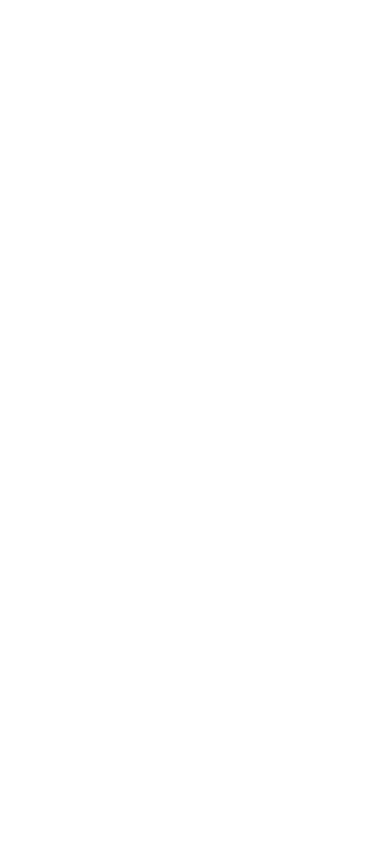
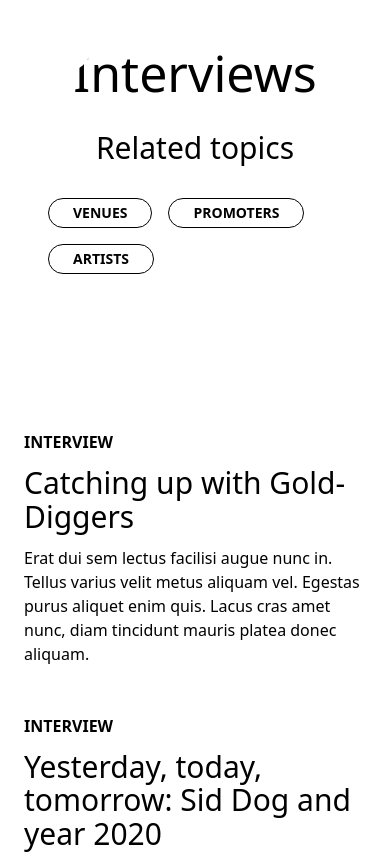
Before and after one commit to leonace924/next-tailwind-landing, a Next.js app: page /interview in a window 390 px wide. Shown: the top 854 px of the page. Built offline with nearby package versions, Linux system fonts and the light colour scheme.

Commit message:
Update tailwind config and interview page

```diff
--- a/src/components/Header/Header.js
+++ b/src/components/Header/Header.js
@@ -1,10 +1,15 @@
-import React from 'react';
+import React, { useState } from 'react';
 import Link from 'next/link';
+import Headroom from 'react-headroom';
 import Logo from '@/components/Logo/Logo';
 
 const Header = () => {
+  const [pinned, setPinned] = useState(false);
+
   return (
-    <div className="fixed top-0 left-0 w-full p-6 lg:px-20 md:px-12 z-1000">
+    <div className="fixed top-0 left-0 w-full">
+      <Headroom onPin={() => setPinned(true)} onUnpin={() => setPinned(false)}>
+        <div className="w-full p-6 lg:px-20 md:px-12 z-1000">
           <div className="flex items-center justify-between mx-auto max-w-7xl">
             <Link href="/" passHref>
               <a>
@@ -14,6 +19,8 @@
             <div className="text-base text-white underline lg:text-xl">Partner with VICE</div>
           </div>
         </div>
+      </Headroom>
+    </div>
   );
 };
 
--- a/src/pages/interview/index.js
+++ b/src/pages/interview/index.js
@@ -1,7 +1,9 @@
 import React from 'react';
 import Layout from '@/components/Layout/Layout';
 import Hero from '@/src/sections/Interview/Hero/Hero';
-import { articleContent } from '@/src/utils/textContent';
+import MidBlogs from '@/src/sections/Interview/MidBlogs/MidBlogs';
+import GetMission from '@/src/components/GetMission/GetMission';
+import { articleContent, getMissionContent } from '@/src/utils/textContent';
 
 const Home = () => {
   const { title, relatedTopics, articles } = articleContent;
@@ -9,6 +11,8 @@
   return (
     <Layout>
       <Hero title={title} relatedTopics={relatedTopics} />
+      <MidBlogs content={articles} />
+      <GetMission content={getMissionContent} />
     </Layout>
   );
 };
--- a/src/sections/Interview/Hero/Hero.js
+++ b/src/sections/Interview/Hero/Hero.js
@@ -1,11 +1,17 @@
 import React from 'react';
+import RoundText from '@/components/RoundText/RoundText';
 
 const Hero = ({ title, relatedTopics }) => {
   return (
-    <div className="flex flex-col items-center justify-center h-screen px-6 text-center lg:px-20 md:px-12">
+    <div className="flex flex-col items-center justify-center px-12 py-12 text-center lg:pb-25 lg:px-20 lg:pt-48">
       <div className="mx-auto max-w-7xl">
-        <h1 className="text-5xl leading-none text-white lg:text-7xl pt-3.5">{title}</h1>
-        <h4 className="text-base font-bold text-white uppercase lg:text-xl">Related topics</h4>
+        <h1 className="pb-8 text-5xl leading-none text-black lg:text-7xl lg:pb-12">{title}</h1>
+        <h4 className="text-3xl text-black lg:text-4xl">Related topics</h4>
+        <div className="flex flex-wrap items-center mt-6 md:justify-center lg:mt-11">
+          {relatedTopics.map((topic, id) => (
+            <RoundText key={id}>{topic.label}</RoundText>
+          ))}
+        </div>
       </div>
     </div>
   );
--- /dev/null
+++ b/src/sections/Interview/MidBlogs/MidBlogs.js
@@ -0,0 +1,25 @@
+import React from 'react';
+import BlogCard from '@/components/BlogCard/BlogCard';
+import styles from './MidBlogs.module.scss';
+
+const MidBlogs = ({ content }) => {
+  return (
+    <div>
+      <div className="px-6 mt-20 mb-12 lg:px-20 md:px-12 lg:mt-36 lg:mb-25">
+        <div className="w-full mx-auto max-w-7xl">
+          <div className="lg:grid lg:grid-cols-12 lg:gap-5">
+            <div className="xl:col-start-2 xl:col-span-10 xl:grid-cols-10 lg:col-start-1 lg:col-span-12 lg:grid lg:grid-cols-12 lg:gap-5 lg:gap-y-25 lg:items-center">
+              {content.blogs?.map((blog, id) => (
+                <div className={styles.blog} key={id}>
+                  <BlogCard blog={blog} portrait={id === 1 || id === 3} featured={id === 2} />
+                </div>
+              ))}
+            </div>
+          </div>
+        </div>
+      </div>
+    </div>
+  );
+};
+
+export default MidBlogs;
--- /dev/null
+++ b/src/sections/Interview/MidBlogs/MidBlogs.module.scss
@@ -0,0 +1,15 @@
+.blog {
+  &:not(:last-of-type) {
+    @apply mb-7 lg:mb-0;
+  }
+
+  &:nth-of-type(odd) {
+    @apply xl:col-start-1 xl:col-span-4 lg:col-start-1 lg:col-span-5;
+  }
+  &:nth-of-type(even) {
+    @apply lg:col-start-8 lg:col-span-5 xl:col-start-7 xl:col-span-4;
+  }
+  &:nth-of-type(5) {
+    @apply lg:col-start-1 lg:col-span-12;
+  }
+}
--- a/src/sections/Work/Content/Content.js
+++ b/src/sections/Work/Content/Content.js
@@ -138,7 +138,7 @@
 
                   <div className={styles.workContentReadMore}>
                     <h2>Read more about</h2>
-                    <div className="flex flex-wrap items-center md:justify-center ">
+                    <div className="flex flex-wrap items-center md:justify-center">
                       <RoundText>Case Study</RoundText>
                       <RoundText>Live Streaming</RoundText>
                       <RoundText>Arts &amp; Culture</RoundText>
--- a/src/utils/textContent.js
+++ b/src/utils/textContent.js
@@ -165,7 +165,8 @@
       label: 'Artists',
     },
   ],
-  articles: [
+  articles: {
+    blogs: [
       {
         featuredImage: '/images/img-blog-top-1.jpg',
         label: 'Interview',
@@ -202,6 +203,7 @@
           'Enim malesuada egestas vitae tempor. Aliquam vulputate nisl dui fermentum, eget pharetra pharetra. Nisl, velit blandit amet, sagittis et mattis at vitae volutpat. Gravida morbi purus.',
       },
     ],
+  },
 };
 
 export default content;
--- a/styles/app.scss
+++ b/styles/app.scss
@@ -1,3 +1,7 @@
 @import '~tailwindcss/base';
 @import '~tailwindcss/components';
 @import '~tailwindcss/utilities';
+
+.headroom--pinned.headroom--scrolled {
+  @apply bg-purple-100 text-black;
+}
--- a/tailwind.config.js
+++ b/tailwind.config.js
@@ -31,6 +31,9 @@
         13: '3.125rem',
         25: '6.25rem',
       },
+      padding: {
+        25: '6.25rem',
+      },
       zIndex: {
         1000: 1000,
       },
```
Lines whose indentation alone changed are shown as unchanged.
